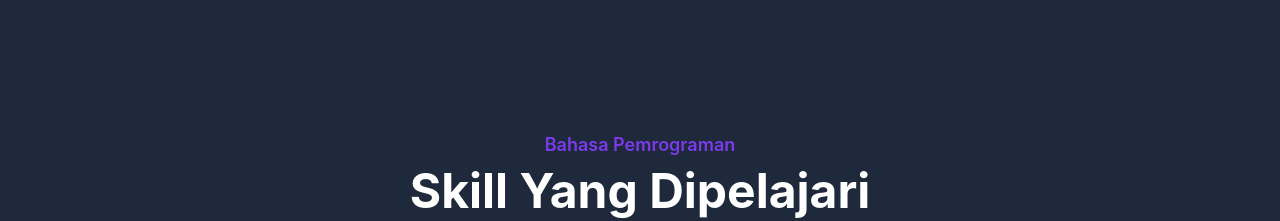
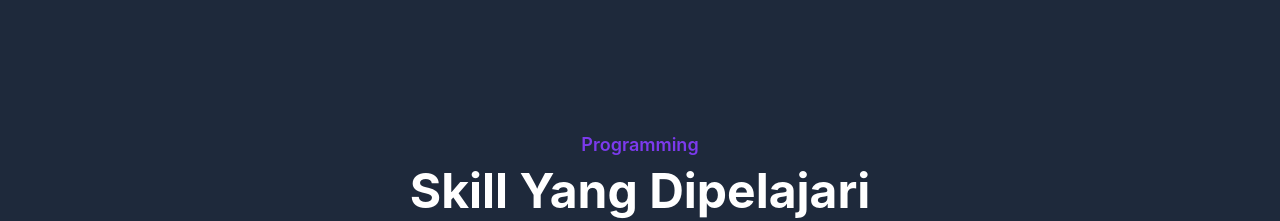
Before and after one commit to picerld/portofoliov1, a website: page index.html in a window 1280 px wide. Shown: the part 2420-2641 px from the top of the page. Drawn offline with Linux system fonts and the light colour scheme.

Commit message:
tailwind

```diff
--- a/index.html
+++ b/index.html
@@ -298,7 +298,7 @@
         <div class="w-full px-4">
           <div class="max-w-xl mx-auto text-center mb-16">
             <h4 class="font-semibold text-lg text-primary mb-2">
-              Bahasa Pemrograman
+              Programming
             </h4>
             <h2 class="font-bold text-white text-3xl mb-4 sm:text-4xl lg:text-5xl">
               Skill Yang Dipelajari
```
Also changed, not shown: src/output.css.
